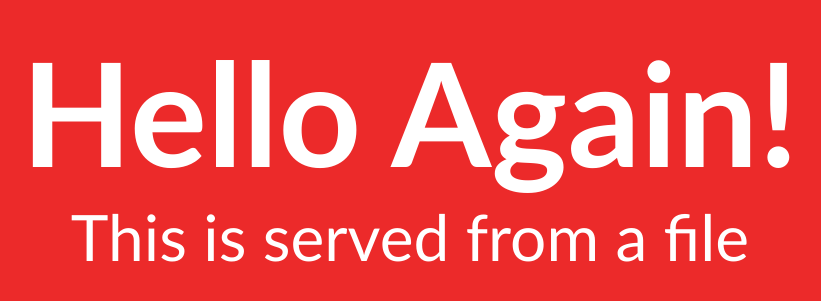
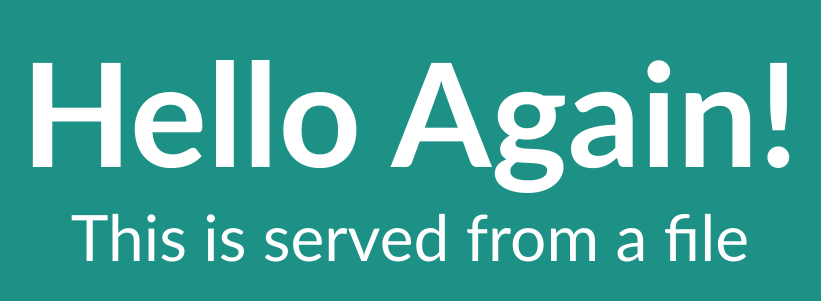
Before and after one commit to jithset/node-web, a website: page index.html in a window 1280 px wide. Shown: the part 175-476 px from the top of the page, without its empty margins (230-1051 px from the left). Drawn offline with Linux system fonts and the light colour scheme.

Commit message:
Update index.html

```diff
--- a/index.html
+++ b/index.html
@@ -19,7 +19,7 @@
             width: 100%;
             height: 100%;
             position: relative;
-            background-color: rgb(236 42 42);
+            background-color: rgb(29 145 134);
         }
 
         .center {
```
